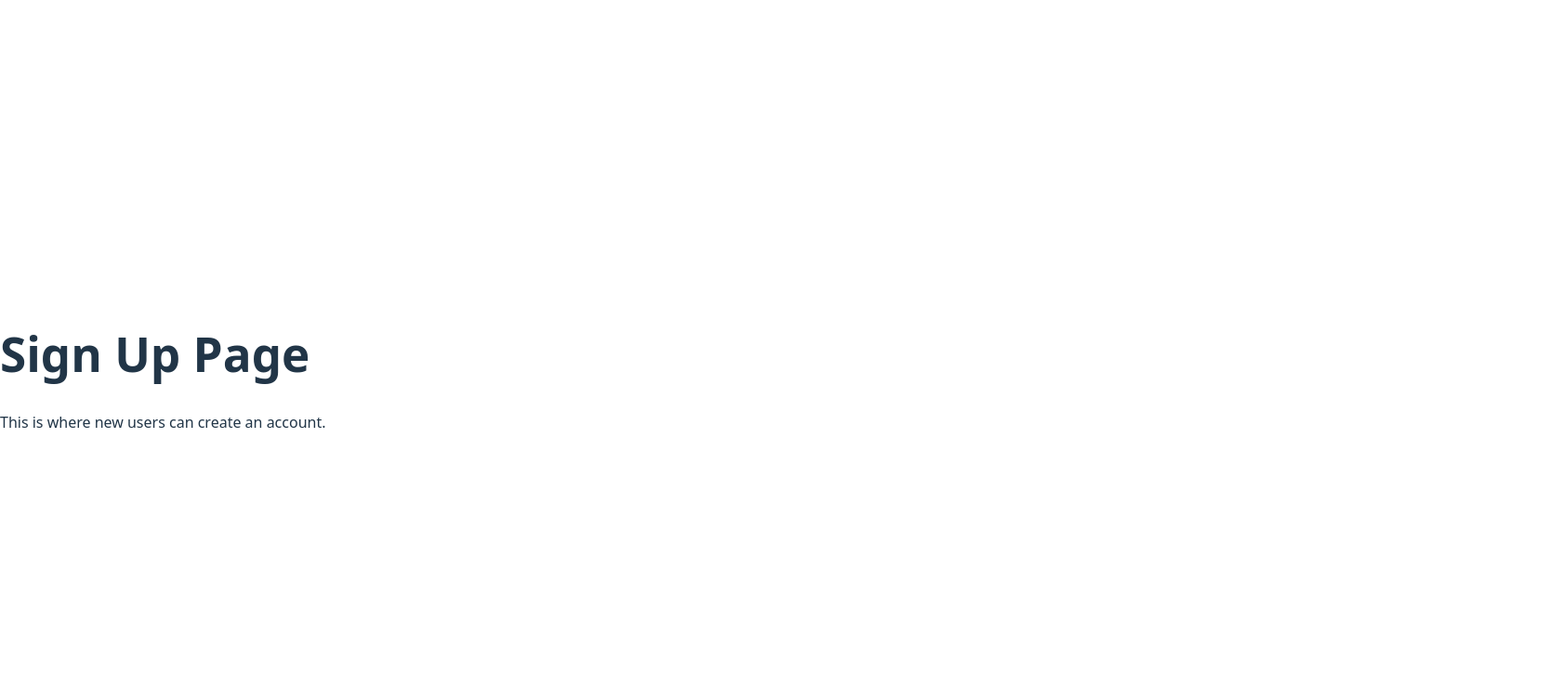
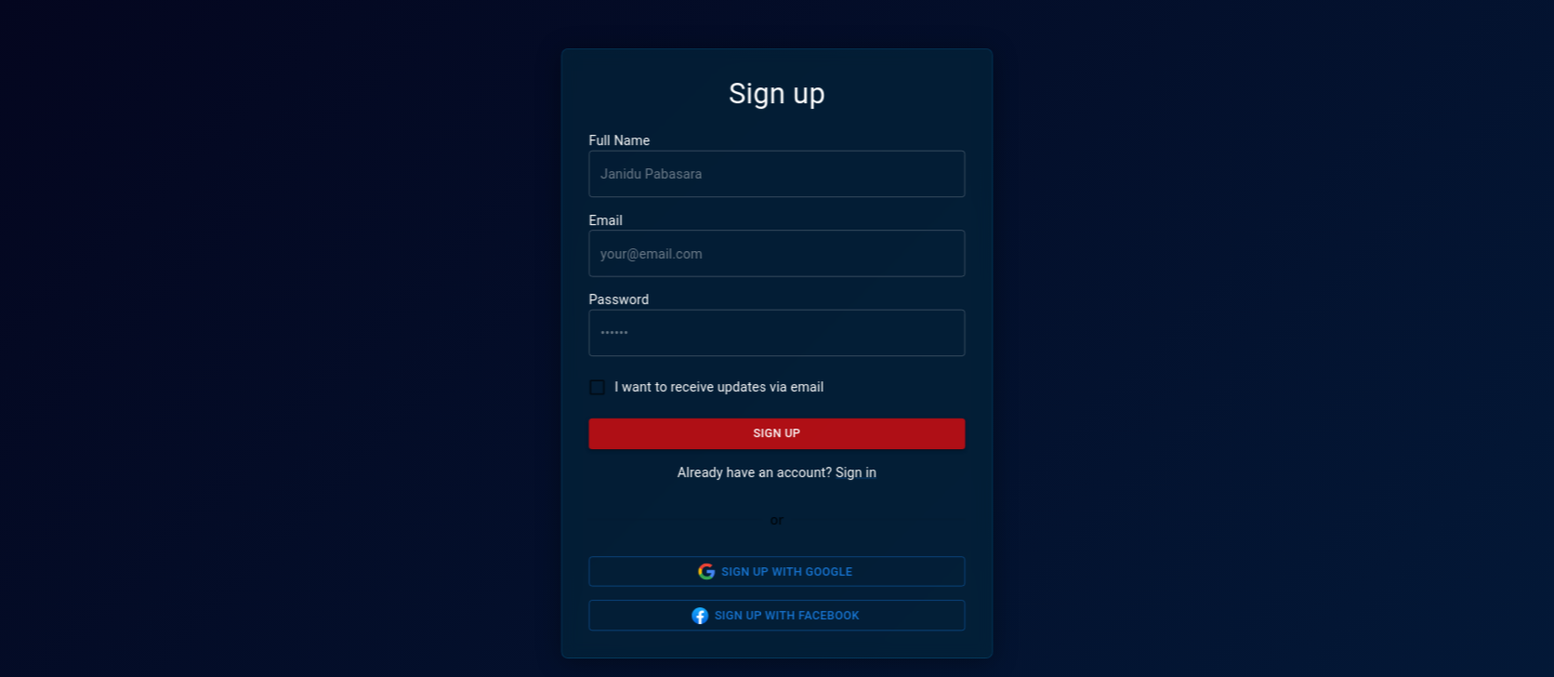
Before and after one commit to nipunmeegoda/Resourcely, a React (Vite) app in the folder Frontend-Resourcely/: page /signup in a window 1280 px wide. Shown: the top 728 px of the page at 93% size, 1672 px wide, since content can reach past the window. Built offline with nearby package versions, Linux system fonts and the light colour scheme.

Commit message:
ADD :: signUp code made the needed  styling and fixed it to full page

```diff
--- a/Frontend-Resourcely/src/pages/LoginPage.tsx
+++ b/Frontend-Resourcely/src/pages/LoginPage.tsx
@@ -148,17 +148,17 @@ export default function LoginPage(): JSX.Element {
               fullWidth
               sx={{
                 '& .MuiInputBase-input': {
-                  color: 'white',
+                  color: 'rgb(255, 255, 255)',
                 },
                 '& .MuiInputLabel-root': {
-                  color: 'white',
+                  color: 'rgb(255, 255, 255)',
                 },
                 '& .MuiOutlinedInput-root': {
                   '& fieldset': {
                     borderColor: 'rgba(255, 255, 255, 0.23)',
                   },
                   '&:hover fieldset': {
-                    borderColor: 'white',
+                    borderColor: 'rgb(255, 255, 255)',
                   },
                 },
               }}
@@ -168,7 +168,9 @@ export default function LoginPage(): JSX.Element {
           <FormControl>
             <Box sx={{ display: "flex", justifyContent: "space-between" }}>
               <FormLabel htmlFor="password" sx={{ color: 'white' }}>Password</FormLabel>
-              <Link component="button" type="button" onClick={handleClickOpen} variant="body2">
+              <Link component="button" type="button" onClick={handleClickOpen} variant="body2"
+              sx={{ color: 'white' }}
+              >
                 Forgot your password?
               </Link>
             </Box>
--- a/Frontend-Resourcely/src/pages/SignUp.tsx
+++ b/Frontend-Resourcely/src/pages/SignUp.tsx
@@ -1,12 +1,237 @@
-import React from "react";
+import React from 'react';
+import Box from '@mui/material/Box';
+import Button from '@mui/material/Button';
+import MuiCard from '@mui/material/Card';
+import Checkbox from '@mui/material/Checkbox';
+import Divider from '@mui/material/Divider';
+import FormLabel from '@mui/material/FormLabel';
+import FormControl from '@mui/material/FormControl';
+import FormControlLabel from '@mui/material/FormControlLabel';
+import Link from '@mui/material/Link';
+import TextField from '@mui/material/TextField';
+import Typography from '@mui/material/Typography';
+import { styled } from '@mui/material/styles';
+import ForgotPassword from '../assets/ForgotPassword';
+import { GoogleIcon, FacebookIcon, SitemarkIcon } from '../assets/CustomIcons';
+const Card = styled(MuiCard)(({ theme }) => ({
+  display: 'flex',
+  flexDirection: 'column',
+  alignSelf: 'center',
+  width: '100%',
+  maxWidth: 450,
+  padding: theme.spacing(4),
+  gap: theme.spacing(2),
+  backgroundColor: '#04263bae',
+  backdropFilter: 'blur(10px)',
+  border: '1px solid #07476eae',
+  boxShadow: '0 4px 30px rgba(0, 0, 0, 0.38)',
+  borderRadius:
+    typeof theme.shape.borderRadius === "number"
+      ? theme.shape.borderRadius * 2
+      : `calc(${theme.shape.borderRadius} * 2)`,
+  transform: 'scale(0.9)',
+  transformOrigin: 'top center',
+}));
 
-const SignUp: React.FC = () => {
+export default function SignUpPage() {
+  const [nameError, setNameError] = React.useState(false);
+  const [nameErrorMessage, setNameErrorMessage] = React.useState('');
+  const [emailError, setEmailError] = React.useState(false);
+  const [emailErrorMessage, setEmailErrorMessage] = React.useState('');
+  const [passwordError, setPasswordError] = React.useState(false);
+  const [passwordErrorMessage, setPasswordErrorMessage] = React.useState('');
+  const [open, setOpen] = React.useState(false);
+
+  const handleClickOpen = () => setOpen(true);
+  const handleClose = () => setOpen(false);
+
+  const validateInputs = () => {
+    const name = document.getElementById('name') as HTMLInputElement | null;
+    const email = document.getElementById('email') as HTMLInputElement | null;
+    const password = document.getElementById('password') as HTMLInputElement | null;
+    let isValid = true;
+
+    if (!name?.value || name.value.trim().length < 2) {
+      setNameError(true);
+      setNameErrorMessage('Please enter your full name.');
+      isValid = false;
+    } else {
+      setNameError(false);
+      setNameErrorMessage('');
+    }
+
+    if (!email?.value || !/\S+@\S+\.\S+/.test(email.value)) {
+      setEmailError(true);
+      setEmailErrorMessage('Please enter a valid email address.');
+      isValid = false;
+    } else {
+      setEmailError(false);
+      setEmailErrorMessage('');
+    }
+
+    if (!password?.value || password.value.length < 6) {
+      setPasswordError(true);
+      setPasswordErrorMessage('Password must be at least 6 characters.');
+      isValid = false;
+    } else {
+      setPasswordError(false);
+      setPasswordErrorMessage('');
+    }
+
+    return isValid;
+  };
+
+  const handleSubmit = (event: React.FormEvent<HTMLFormElement>) => {
+    event.preventDefault();
+    if (!validateInputs()) return;
+
+    const data = new FormData(event.currentTarget);
+    console.log({
+      name: data.get('name'),
+      email: data.get('email'),
+      password: data.get('password'),
+    });
+  };
+
   return (
-    <div>
-      <h1>Sign Up Page</h1>
-      <p>This is where new users can create an account.</p>
-    </div>
+    <Box
+      sx={{
+        minHeight: '100vh',
+        display: 'flex',
+        justifyContent: 'center',
+        alignItems: 'center',
+        background: 'linear-gradient(135deg, #04061fff 0%, #031938ff 100%)',
+        p: 2,
+        width: "205vh",
+      }}
+    >
+      <Card variant="outlined">
+        <Box sx={{ display: { xs: 'flex', md: 'none' }, justifyContent: 'center' ,
+
+      }}>
+          <SitemarkIcon />
+        </Box>
+
+        <Typography
+          component="h1"
+          variant="h4"
+          sx={{ width: '100%', fontSize: 'clamp(2rem, 10vw, 2.15rem)', mb: 1, color: 'white', textAlign: 'center' }}
+        >
+          Sign up
+        </Typography>
+
+        <Box
+          component="form"
+          onSubmit={handleSubmit}
+          noValidate
+          sx={{ display: 'flex', flexDirection: 'column', gap: 2 }}
+        >
+          {/* Full Name */}
+          <FormControl>
+            <FormLabel htmlFor="name" sx={{ color: 'white' }}>Full Name</FormLabel>
+            <TextField
+              error={nameError}
+              helperText={nameErrorMessage}
+              id="name"
+              name="name"
+              placeholder="Janidu Pabasara"
+              autoComplete="name"
+              required
+              fullWidth
+              sx={{
+                '& .MuiInputBase-input': { color: 'white' },
+                '& .MuiInputLabel-root': { color: 'white' },
+                '& .MuiOutlinedInput-root': {
+                  '& fieldset': { borderColor: 'rgba(255,255,255,0.23)' },
+                  '&:hover fieldset': { borderColor: 'white' },
+                },
+              }}
+            />
+          </FormControl>
+
+          {/* Email */}
+          <FormControl>
+            <FormLabel htmlFor="email" sx={{ color: 'white' }}>Email</FormLabel>
+            <TextField
+              error={emailError}
+              helperText={emailErrorMessage}
+              id="email"
+              type="email"
+              name="email"
+              placeholder="your@email.com"
+              autoComplete="email"
+              required
+              fullWidth
+              sx={{
+                '& .MuiInputBase-input': { color: 'white' },
+                '& .MuiInputLabel-root': { color: 'white' },
+                '& .MuiOutlinedInput-root': {
+                  '& fieldset': { borderColor: 'rgba(255,255,255,0.23)' },
+                  '&:hover fieldset': { borderColor: 'white' },
+                },
+              }}
+            />
+          </FormControl>
+
+          {/* Password */}
+          <FormControl>
+            <FormLabel htmlFor="password" sx={{ color: 'white' }}>Password</FormLabel>
+            <TextField
+              error={passwordError}
+              helperText={passwordErrorMessage}
+              id="password"
+              type="password"
+              name="password"
+              placeholder="••••••"
+              autoComplete="new-password"
+              required
+              fullWidth
+              sx={{
+                '& .MuiInputBase-input': { color: 'white' },
+                '& .MuiInputLabel-root': { color: 'white' },
+                '& .MuiOutlinedInput-root': {
+                  '& fieldset': { borderColor: 'rgba(255,255,255,0.23)' },
+                  '&:hover fieldset': { borderColor: 'white' },
+                },
+              }}
+            />
+          </FormControl>
+
+          <FormControlLabel
+            control={<Checkbox value="updates" color="primary" />}
+            label={<Typography sx={{ color: 'white' }}>I want to receive updates via email</Typography>}
+          />
+
+          <Button
+            type="submit"
+            fullWidth
+            variant="contained"
+            sx={{
+              backgroundColor: '#f00b0bb9',
+              color: '#fff',
+              '&:hover': { backgroundColor: '#ff0000ff' },
+            }}
+          >
+            Sign up
+          </Button>
+
+          <Typography sx={{ textAlign: 'center', color: 'white' }}>
+            Already have an account? <Link href="/login" sx={{ color: 'white' }}>Sign in</Link>
+          </Typography>
+        </Box>
+
+        <Divider sx={{ my: 2 }}>or</Divider>
+
+        {/* Social Buttons */}
+        <Box sx={{ display: 'flex', flexDirection: 'column', gap: 2 }}>
+          <Button fullWidth variant="outlined" startIcon={<GoogleIcon />}>
+            Sign up with Google
+          </Button>
+          <Button fullWidth variant="outlined" startIcon={<FacebookIcon />}>
+            Sign up with Facebook
+          </Button>
+        </Box>
+      </Card>
+    </Box>
   );
-};
-
-export default SignUp;
+}
```
